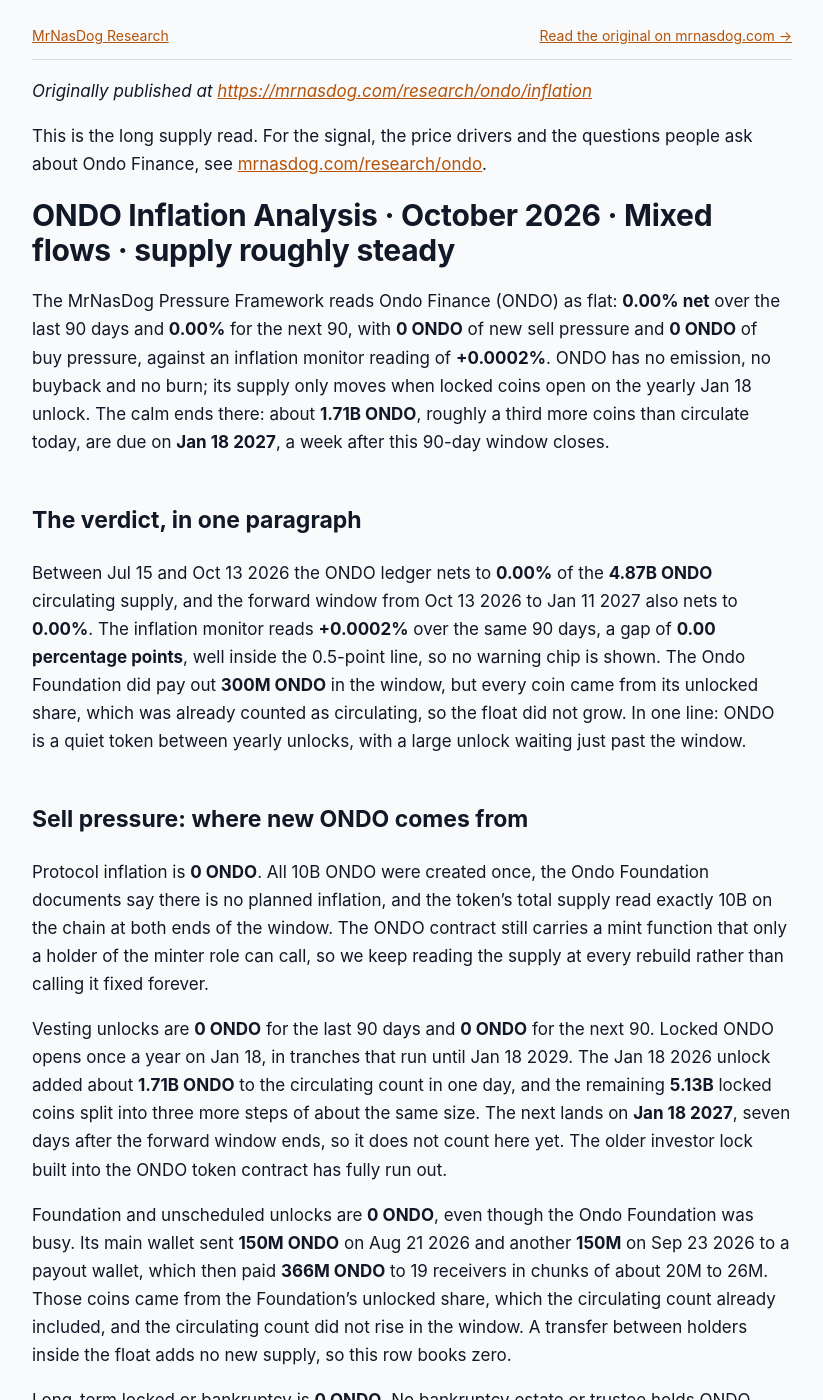
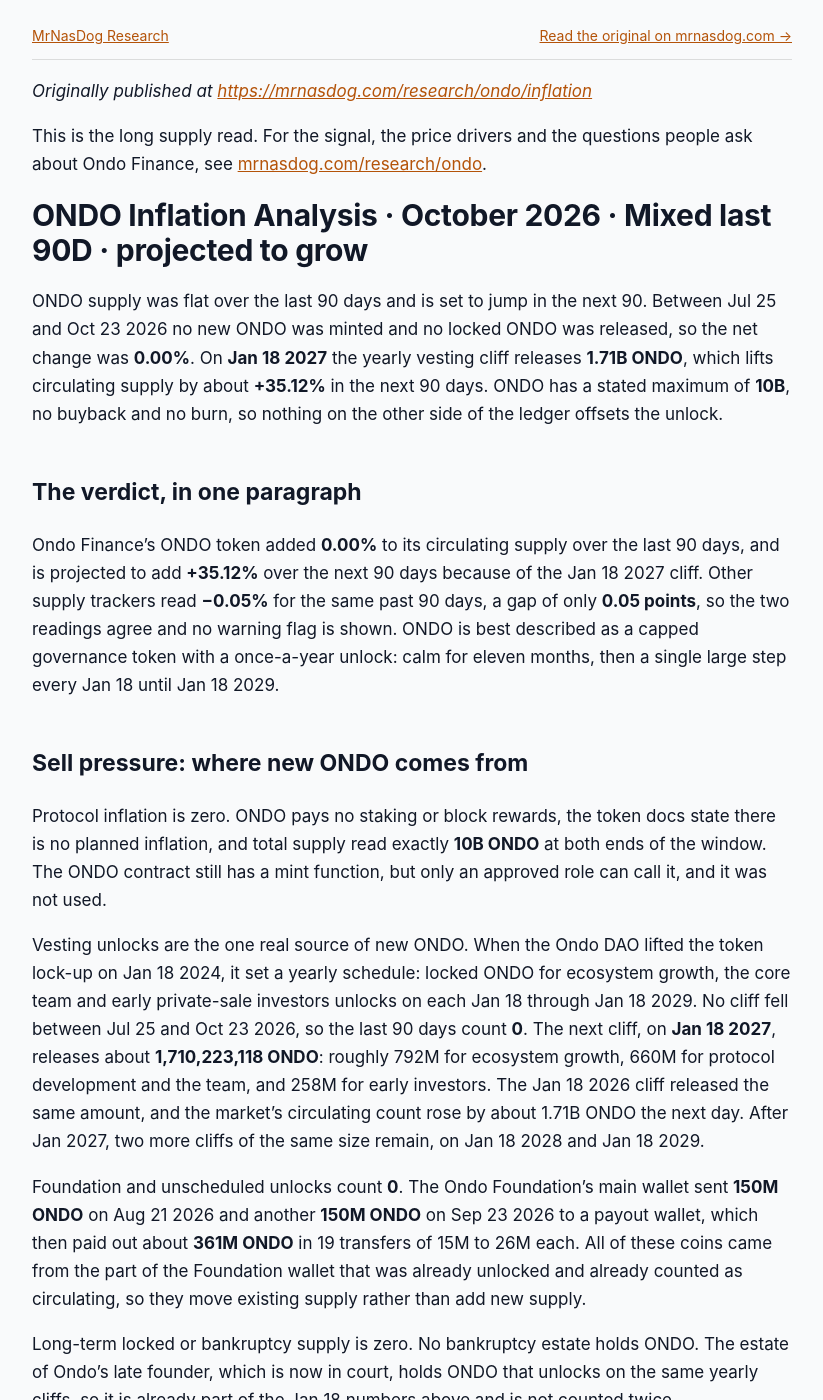
Before and after one commit to jeevansongmy-spec/mrnasdog-articles, a Jekyll site: the page built from crypto/ondo-pressure-framework.md, in a window 1280 px wide and 1400 px high. Shown: the whole window, without its empty margins (228-1051 px from the left). Built offline with Jekyll 4.4.1, drawn with Linux system fonts in a browser that asks for light colours; some of the changed text lies outside the part shown.

Commit message:
publish: crypto/ondo-pressure-framework

```diff
--- a/crypto/ondo-pressure-framework.md
+++ b/crypto/ondo-pressure-framework.md
@@ -1,6 +1,6 @@
 ---
-title:         "ONDO Inflation Analysis · October 2026 · Mixed flows · supply roughly steady"
-description:   "ONDO supply is flat: 0.00% net over 90 days and the next 90. No mint, unlock or buyback; Foundation payouts used unlocked coins. Next unlock Jan 18 2027."
+title:         "ONDO Inflation Analysis · October 2026 · Mixed last 90D · projected to grow"
+description:   "ONDO supply was flat for 90 days, but the Jan 18 2027 cliff releases 1.71B ONDO, about +35% in the next 90 days. No emissions, no buyback, no burn."
 canonical_url: "https://mrnasdog.com/research/ondo/inflation"
 tags:          ["crypto", "ondo", "rwa", "tokenunlocks"]
 published:     true
@@ -10,56 +10,58 @@ published:     true
 <!-- main-page -->
 This is the long supply read. For the signal, the price drivers and the questions people ask about Ondo Finance, see [mrnasdog.com/research/ondo](https://mrnasdog.com/research/ondo).
 
-# ONDO Inflation Analysis · October 2026 · Mixed flows · supply roughly steady
+# ONDO Inflation Analysis · October 2026 · Mixed last 90D · projected to grow
 
-The MrNasDog Pressure Framework reads Ondo Finance (ONDO) as flat: **0.00% net** over the last 90 days and **0.00%** for the next 90, with **0 ONDO** of new sell pressure and **0 ONDO** of buy pressure, against an inflation monitor reading of **+0.0002%**. ONDO has no emission, no buyback and no burn; its supply only moves when locked coins open on the yearly Jan 18 unlock. The calm ends there: about **1.71B ONDO**, roughly a third more coins than circulate today, are due on **Jan 18 2027**, a week after this 90-day window closes.
+ONDO supply was flat over the last 90 days and is set to jump in the next 90. Between Jul 25 and Oct 23 2026 no new ONDO was minted and no locked ONDO was released, so the net change was **0.00%**. On **Jan 18 2027** the yearly vesting cliff releases **1.71B ONDO**, which lifts circulating supply by about **+35.12%** in the next 90 days. ONDO has a stated maximum of **10B**, no buyback and no burn, so nothing on the other side of the ledger offsets the unlock.
 
 ## The verdict, in one paragraph
 
-Between Jul 15 and Oct 13 2026 the ONDO ledger nets to **0.00%** of the **4.87B ONDO** circulating supply, and the forward window from Oct 13 2026 to Jan 11 2027 also nets to **0.00%**. The inflation monitor reads **+0.0002%** over the same 90 days, a gap of **0.00 percentage points**, well inside the 0.5-point line, so no warning chip is shown. The Ondo Foundation did pay out **300M ONDO** in the window, but every coin came from its unlocked share, which was already counted as circulating, so the float did not grow. In one line: ONDO is a quiet token between yearly unlocks, with a large unlock waiting just past the window.
+Ondo Finance's ONDO token added **0.00%** to its circulating supply over the last 90 days, and is projected to add **+35.12%** over the next 90 days because of the Jan 18 2027 cliff. Other supply trackers read **−0.05%** for the same past 90 days, a gap of only **0.05 points**, so the two readings agree and no warning flag is shown. ONDO is best described as a capped governance token with a once-a-year unlock: calm for eleven months, then a single large step every Jan 18 until Jan 18 2029.
 
 ## Sell pressure: where new ONDO comes from
 
-Protocol inflation is **0 ONDO**. All 10B ONDO were created once, the Ondo Foundation documents say there is no planned inflation, and the token's total supply read exactly 10B on the chain at both ends of the window. The ONDO contract still carries a mint function that only a holder of the minter role can call, so we keep reading the supply at every rebuild rather than calling it fixed forever.
+Protocol inflation is zero. ONDO pays no staking or block rewards, the token docs state there is no planned inflation, and total supply read exactly **10B ONDO** at both ends of the window. The ONDO contract still has a mint function, but only an approved role can call it, and it was not used.
 
-Vesting unlocks are **0 ONDO** for the last 90 days and **0 ONDO** for the next 90. Locked ONDO opens once a year on Jan 18, in tranches that run until Jan 18 2029. The Jan 18 2026 unlock added about **1.71B ONDO** to the circulating count in one day, and the remaining **5.13B** locked coins split into three more steps of about the same size. The next lands on **Jan 18 2027**, seven days after the forward window ends, so it does not count here yet. The older investor lock built into the ONDO token contract has fully run out.
+Vesting unlocks are the one real source of new ONDO. When the Ondo DAO lifted the token lock-up on Jan 18 2024, it set a yearly schedule: locked ONDO for ecosystem growth, the core team and early private-sale investors unlocks on each Jan 18 through Jan 18 2029. No cliff fell between Jul 25 and Oct 23 2026, so the last 90 days count **0**. The next cliff, on **Jan 18 2027**, releases about **1,710,223,118 ONDO**: roughly 792M for ecosystem growth, 660M for protocol development and the team, and 258M for early investors. The Jan 18 2026 cliff released the same amount, and the market's circulating count rose by about 1.71B ONDO the next day. After Jan 2027, two more cliffs of the same size remain, on Jan 18 2028 and Jan 18 2029.
 
-Foundation and unscheduled unlocks are **0 ONDO**, even though the Ondo Foundation was busy. Its main wallet sent **150M ONDO** on Aug 21 2026 and another **150M** on Sep 23 2026 to a payout wallet, which then paid **366M ONDO** to 19 receivers in chunks of about 20M to 26M. Those coins came from the Foundation's unlocked share, which the circulating count already included, and the circulating count did not rise in the window. A transfer between holders inside the float adds no new supply, so this row books zero.
+Foundation and unscheduled unlocks count **0**. The Ondo Foundation's main wallet sent **150M ONDO** on Aug 21 2026 and another **150M ONDO** on Sep 23 2026 to a payout wallet, which then paid out about **361M ONDO** in 19 transfers of 15M to 26M each. All of these coins came from the part of the Foundation wallet that was already unlocked and already counted as circulating, so they move existing supply rather than add new supply.
 
-Long-term locked or bankruptcy is **0 ONDO**. No bankruptcy estate or trustee holds ONDO. Ondo Finance's founder died in May 2026, and his estate, which includes an ONDO holding of a size that has not been made public, is the subject of a court fight; nothing in it has a dated release.
+Long-term locked or bankruptcy supply is zero. No bankruptcy estate holds ONDO. The estate of Ondo's late founder, which is now in court, holds ONDO that unlocks on the same yearly cliffs, so it is already part of the Jan 18 numbers above and is not counted twice.
 
 ## Buy pressure: where new ONDO goes
 
-Programmatic buyback is **0 ONDO**. Ondo Finance earns fees on its tokenized Treasury funds, tokenized stocks and newer products, but that income stays with the company and its funds; none of it buys ONDO. The Ondo DAO, the only body that could vote a fee switch or a buyback, has been paused since its last vote in Jan 2024.
+Nothing takes ONDO out of the market today. There is no programmatic buyback: Ondo Finance's tokenized Treasury, stock and fund products earn fees, but none of that money buys ONDO, and a fee switch for holders has been talked about without ever reaching a vote. There is no fee burn either: total supply stayed at 10B and the dead address held the same **7.59 ONDO** at the start and end of the window.
 
-Protocol fee burn is **0 ONDO**. There is no burn function, the total supply stayed at exactly 10B, and the dead address balance did not change over the window. Articles in July 2026 described a vote to burn 100M ONDO, but no such vote exists on the DAO's own portal and neither burn surface moved, so we book nothing.
-
-Foundation buy is **0 ONDO**: the Foundation paid ONDO out in these 90 days and bought none. New long-term lock is **0 ONDO**: ONDO has no staking or lock program, so nothing new left the market. The buy side of the ONDO ledger is empty by design.
+The Ondo Foundation did not buy ONDO back in these 90 days; it only paid coins out. There is no ONDO staking programme and no new long-term lock, and the Ondo DAO's on-chain votes have been paused since January 2024, so no new lock could be approved soon. All four buy rows read **0** for the last 90 days and the next 90 days.
 
 ## Foundation and overhang
 
-The Ondo Foundation's main wallet holds **5.18B ONDO**. The Foundation says **4.42B** of that is locked, which leaves about **757M ONDO** unlocked and already in the circulating count; at the pace of recent payouts, 150M every one to two months, that share covers the next 90 days without touching locked coins. Its payout wallet holds **56.6M ONDO** after this window's payouts, and a second Foundation-funded wallet holds **100.2M ONDO** that has not moved in more than a year. About **708M ONDO** of locked supply sits outside the disclosed wallet and has not been located on the chain. The founder's estate is a further overhang of unknown size. We read the Foundation wallets on the chain at every rebuild and walk the official disclosures by hand. If any of these balances falls between refreshes, the outflow enters the Foundation and unscheduled unlocks row at the next refresh; a payout that takes the main wallet below its 4.42B locked amount would be new supply.
+The Ondo Foundation's main multisig wallet holds about **5.18B ONDO**. The Foundation itself says **4.42B** of that is still locked; the other roughly **757M** is unlocked and already counted as circulating. That unlocked share is what funds the regular payouts: about 150M ONDO every month or two in 2026. The payout wallet still holds about **36M ONDO**.
 
-## How ONDO compares to other governance tokens with cliff unlocks
+In total, about **5.13B ONDO** is still locked across the whole supply. The Foundation holds 4.42B of it, and about **708M** more sits outside the Foundation, held for early investors and team members. We read the Foundation wallet and the payout wallet at every rebuild. If either wallet's locked balance falls between our checks, or if the circulating count moves before a cliff date, the outflow will enter the Foundation row of the ledger at the next refresh.
 
-ONDO belongs to the group of fixed-supply governance tokens whose only supply growth is scheduled unlocks. Unlike proof-of-stake Layer 1 coins, which print new coins to validators every day, ONDO creates nothing between unlocks, so its 90-day reading sits at zero for eleven months of the year. Unlike tokens that unlock a little every month, ONDO releases in one large step each Jan 18, which makes its supply flat most of the year and very lumpy on one day.
+## How ONDO compares to other real-world-asset and governance tokens
 
-The bigger difference is the buy side. Exchange tokens and many DeFi tokens send part of their fees to a buyback or a burn, so they absorb some of their own unlocks. ONDO has no such link: Ondo Finance's growing business in tokenized Treasuries and tokenized stocks pays the company, not the token. Only 48.7% of ONDO is unlocked today, far less than most large tokens, so the unlock calendar, not the business, drives ONDO's supply for the next three years.
+ONDO belongs to the group of capped governance tokens whose supply grows only through vesting, not through emissions. Proof-of-stake Layer 1 coins such as Ethereum or Solana print new coins every day to pay validators, so their supply grows smoothly all year. ONDO prints nothing. Its supply stays still for most of the year and then rises in one step every Jan 18, which makes the timing of its sell pressure very easy to see in advance.
+
+Against other governance tokens that share fees, ONDO sits at the weaker end. Some DeFi tokens use protocol revenue to buy back or burn coins, which offsets part of their unlocks. Ondo Finance's products have grown fast, with about $4B in assets across its funds and tokenized stocks, but none of that revenue flows to ONDO today. Until a fee switch is approved, the only force on ONDO's supply is the unlock calendar.
+
+Compared with tokens that unlock monthly, such as many newer Layer 1 and DeFi tokens, ONDO's yearly cliff is larger but rarer. A monthly unlock spreads the same coins over twelve small steps; ONDO releases about a third of its current float in a single day. That concentrates the risk on one date rather than spreading it.
 
 ## What to watch in the next 90 days
 
-**Jan 18 2027**: the next yearly unlock, about **1.71B ONDO**, lands seven days after this window and will dominate the next rebuild.
+**Jan 18 2027**: the yearly cliff releases about 1.71B ONDO to ecosystem growth, the team and early investors. This is the single event that drives the +35.12% forecast.
 
-The Foundation main wallet: another 150M payout is likely on recent form; we will check that it stays above its 4.42B locked amount.
+The Foundation wallet's locked balance: it should stay at about 4.42B ONDO until the cliff. Any move below that before Jan 18 2027 would be an early release and would be added to the ledger.
 
-The Ondo DAO: any return from its pause, especially a vote on fees, a buyback or a burn, would change the buy side of the ledger.
+A fee switch or buyback vote: Ondo DAO votes have been paused since January 2024. If a vote reopens and routes product fees to buying ONDO, it would add the first buy-side pressure this token has had.
 
-The founder's estate: a court decision could move an ONDO holding of unknown size.
+The founder's estate: court cases over control of Ondo Finance and the late founder's holdings are still open. A ruling that moves those ONDO coins would not change total supply, but it could change who holds them.
 
 ## Summary
 
-The MrNasDog Pressure Framework reads Ondo Finance (ONDO) at **0.00% net** over the last 90 days and the next 90: no emission, no vesting unlock in either window, no buyback, no burn and no staking. The Ondo Foundation's **300M ONDO** of payouts came from coins already counted as circulating, so they moved coins between holders without adding supply. The key risk is the yearly unlock of about **1.71B ONDO** on **Jan 18 2027**, with two more of a similar size to follow in 2028 and 2029, and nothing on the buy side to absorb them. ONDO's supply is capped at 10B, but less than half of it is unlocked today.
+ONDO, the governance token of Ondo Finance, had a flat supply over the last 90 days (**0.00%**) and is projected to grow about **+35.12%** in the next 90 days when the yearly cliff releases **1.71B ONDO** on Jan 18 2027. ONDO has no emissions, no buyback and no burn, so unlocks are the whole story. The key risk is the one large step every Jan 18, with two more of the same size left in 2028 and 2029. The schedule tops out at **10B ONDO**; going past that would need the restricted mint function to be used, which has not happened.
 
 ---
 
-*MrNasDog Pressure Framework analysis of ONDO, Metric 1 — Inflation. Data + explanation only. Not financial advice. Checked Oct 13 2026.*
+*MrNasDog Pressure Framework analysis of ONDO, Metric 1 — Inflation. Data + explanation only. Not financial advice. Checked Oct 23 2026.*
```
